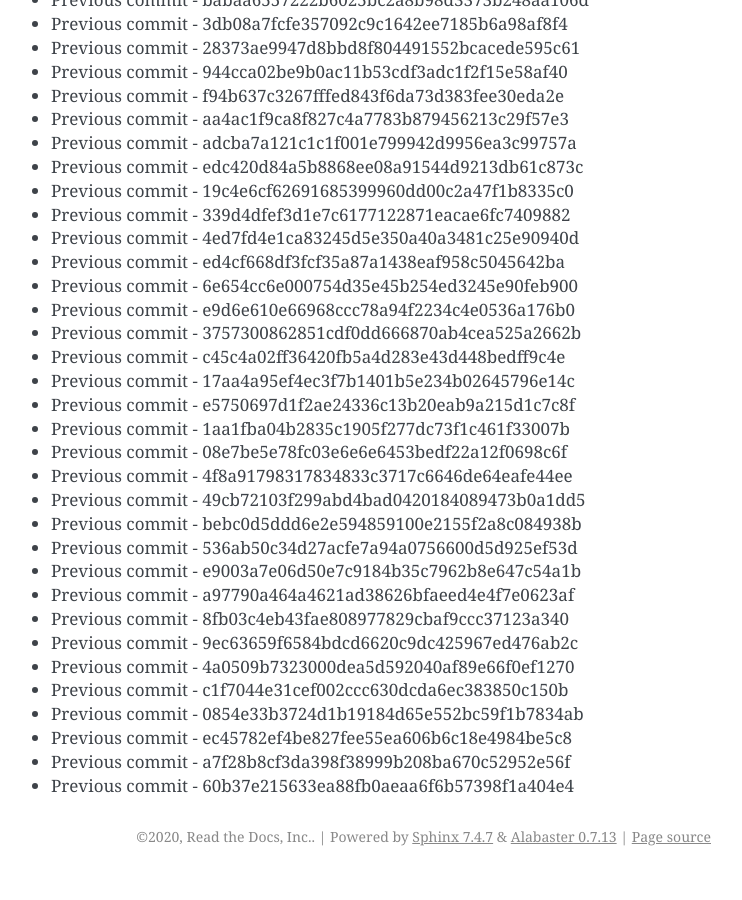
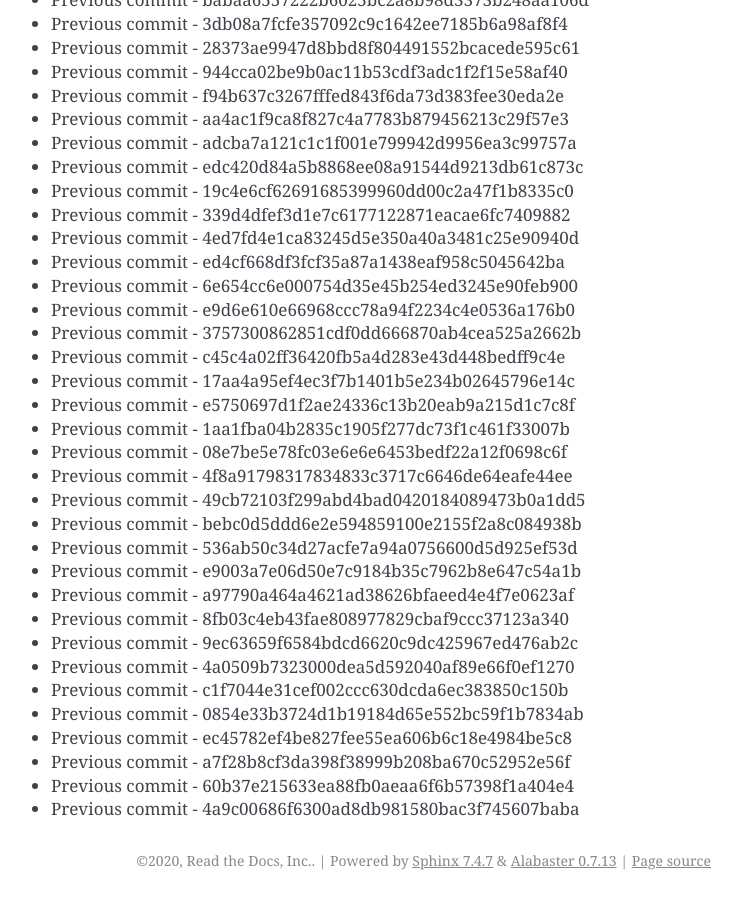
Before and after one commit to readthedocs/rtd-git-stresstest, a Sphinx documentation site: the page built from docs/updates.rst, in a window 1280 px wide and 900 px high, scrolled down 93582 px. Shown: the whole window, without its empty margins (399-1141 px from the left). Built offline with Sphinx 7.4.7, drawn with Linux system fonts in a browser that asks for light colours; before the commit the page ends 94458 px from its top, so only the background shows below that.

Commit message:
Generating commit from previous: 4a9c00686f6300ad8db981580bac3f745607baba

```diff
--- a/docs/updates.rst
+++ b/docs/updates.rst
@@ -3964,3 +3964,4 @@ It can be tested for any performance characteristics.
 * Previous commit - ec45782ef4be827fee55ea606b6c18e4984be5c8
 * Previous commit - a7f28b8cf3da398f38999b208ba670c52952e56f
 * Previous commit - 60b37e215633ea88fb0aeaa6f6b57398f1a404e4
+* Previous commit - 4a9c00686f6300ad8db981580bac3f745607baba
```
